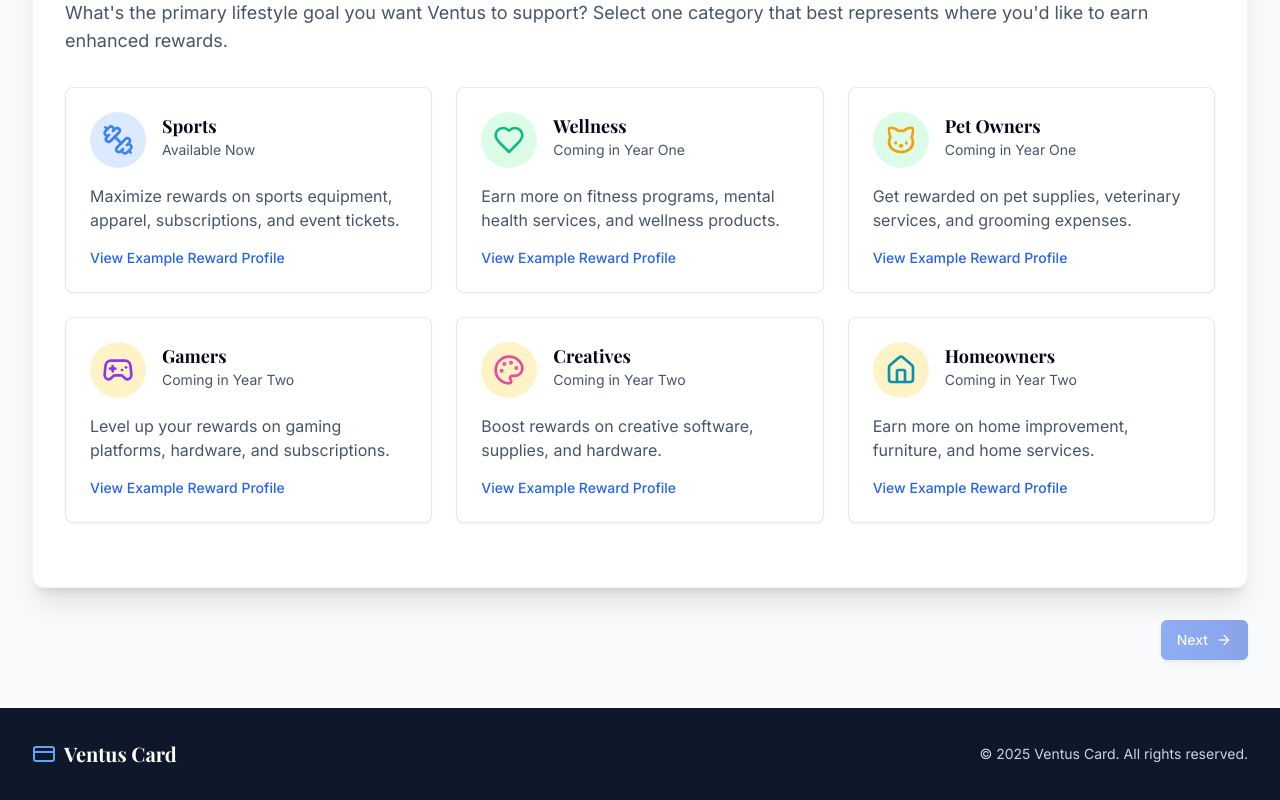
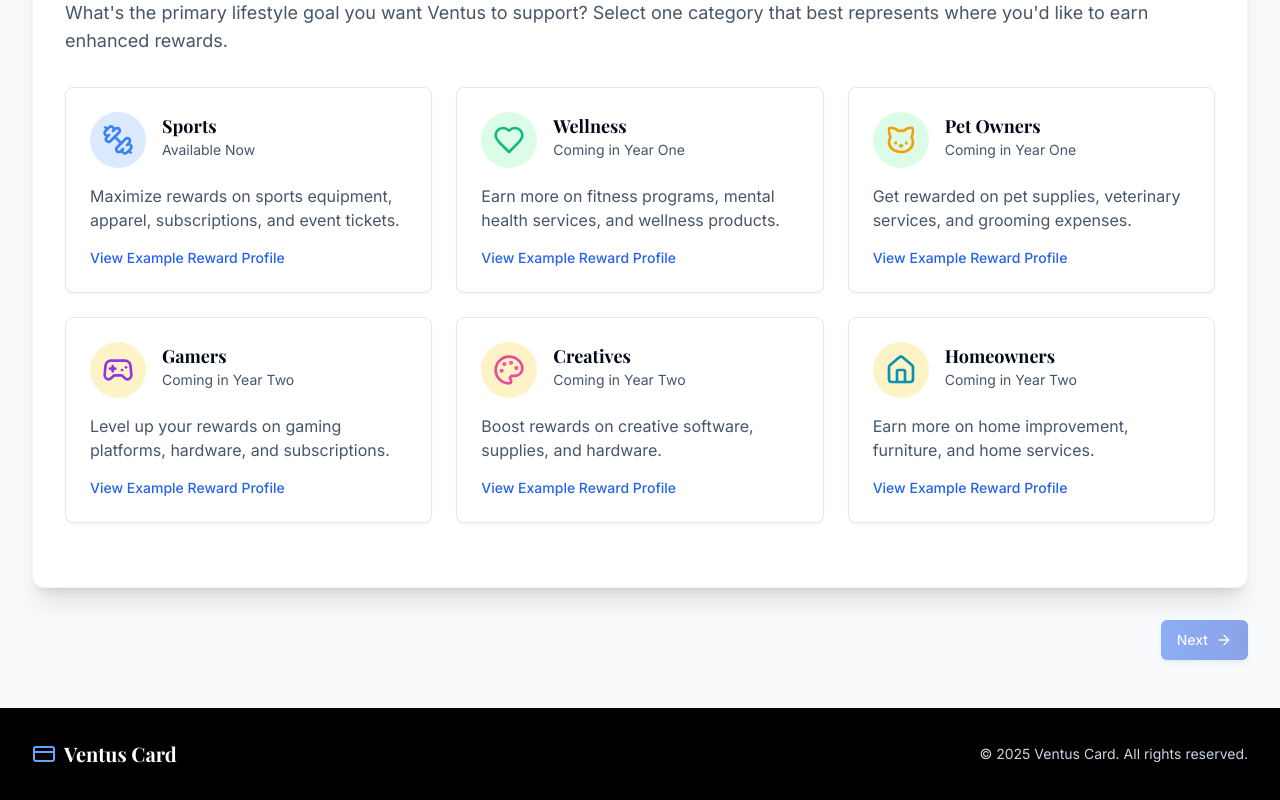
Before and after one commit to VentusCard/ventus, a React (Vite) app: page /how-it-works in a window 1280 px wide. Shown: the part 554-1354 px from the top of the page. Built offline with nearby package versions, Linux system fonts and the light colour scheme.

Commit message:
Fix: Update footer background color
Update the footer background color to black.

```diff
--- a/src/components/Footer.tsx
+++ b/src/components/Footer.tsx
@@ -3,7 +3,7 @@ import { CreditCard } from "lucide-react"
 
 const Footer = () => {
   return (
-    <footer className="bg-slate-900 text-slate-300">
+    <footer className="bg-black text-slate-300">
       <div className="max-w-7xl mx-auto px-4 md:px-8 py-8">
         <div className="flex flex-col md:flex-row justify-between items-center">
           <div className="flex items-center gap-2 mb-4 md:mb-0">
```
